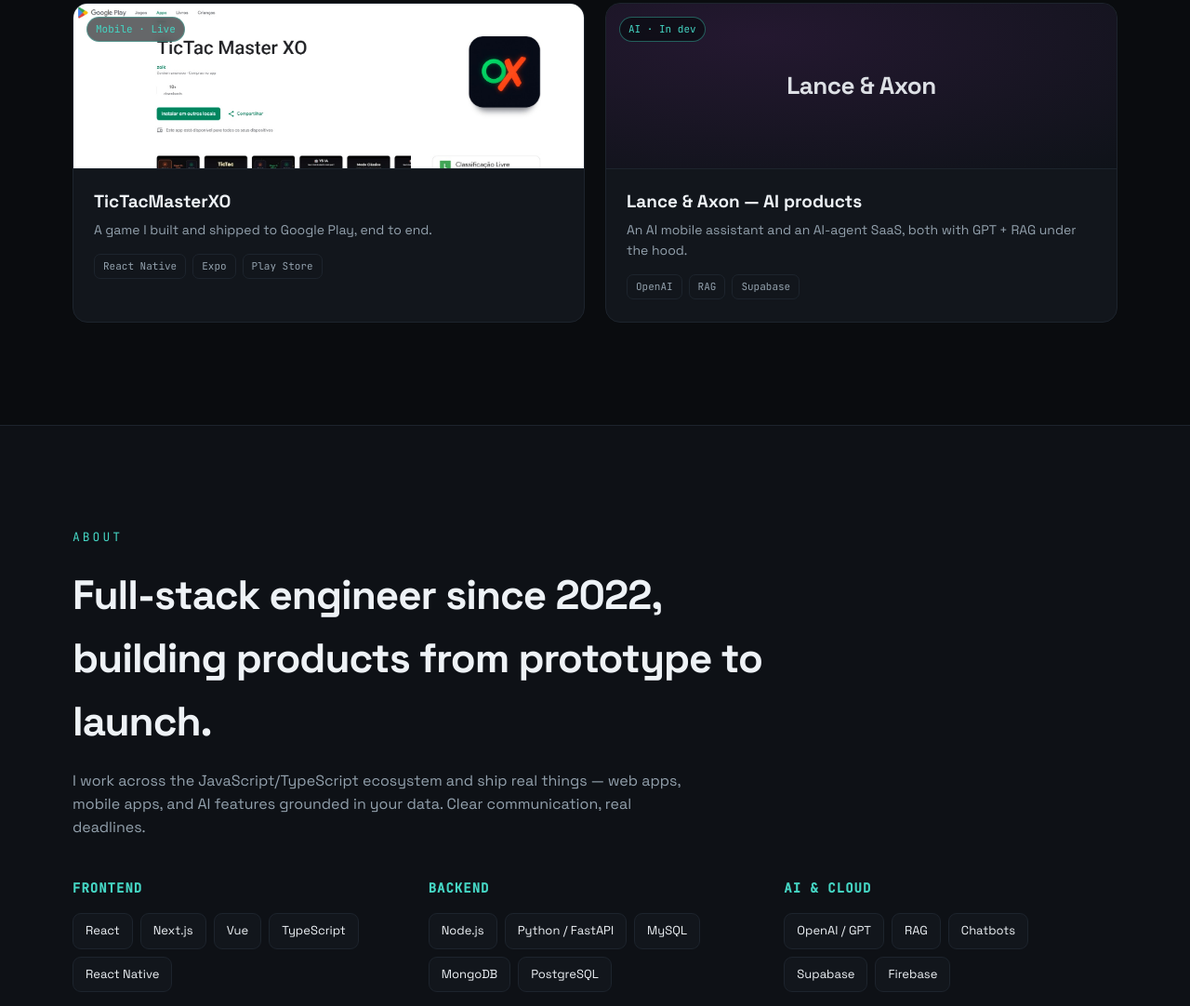
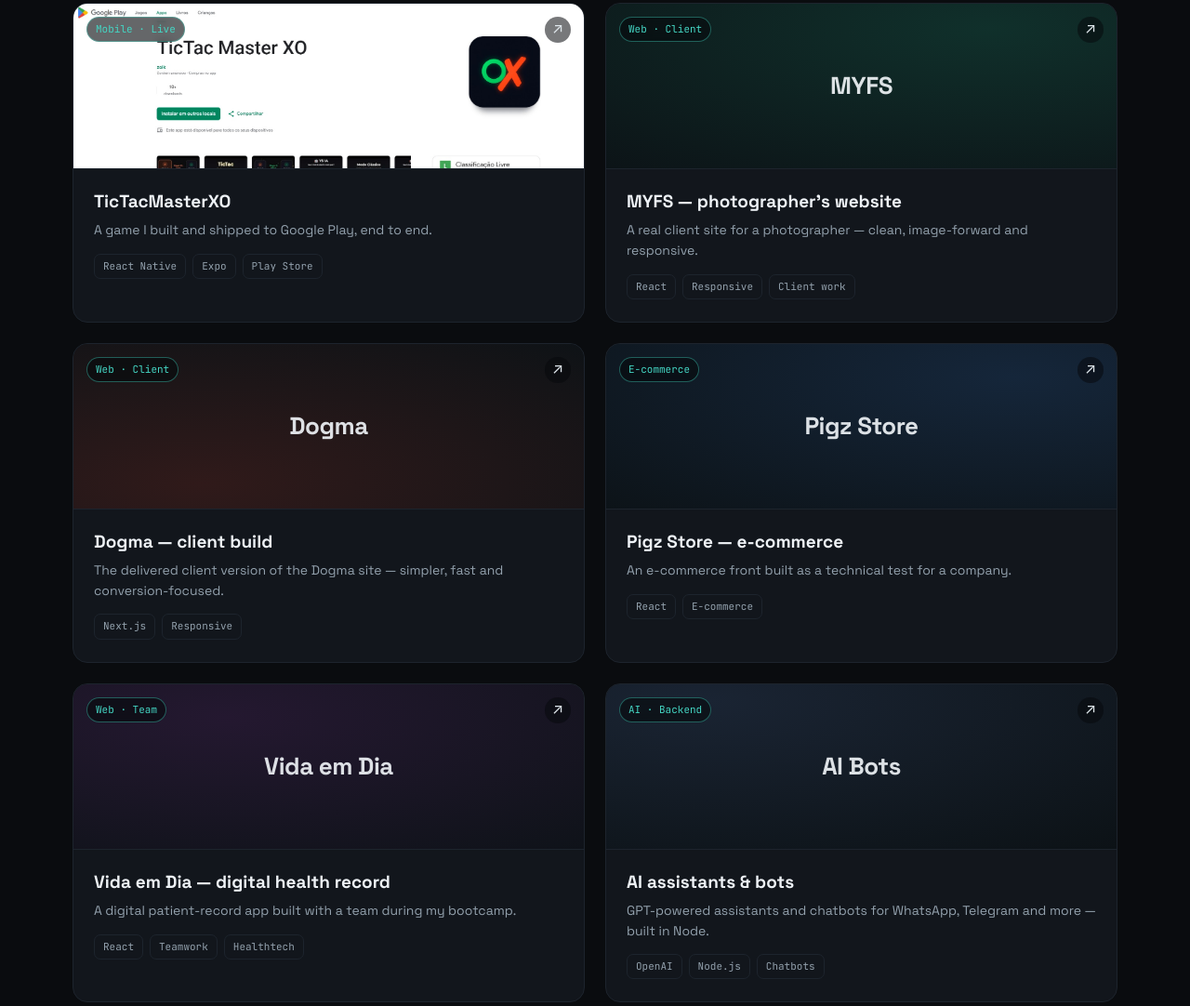
Before and after one commit to GabrielZolk/portfolio-26, a plain HTML site: page index.html in a window 1280 px wide. Shown: the part 1419-2501 px from the top of the page at 93% size. Drawn offline with Linux system fonts and the light colour scheme.

Commit message:
Expand selected work: 8 curated projects + TicTac Play Store link
Add MYFS (client), Dogma client build, Pigz Store, Vida em Dia (team),
AI bots. Styled cards for now; real screenshots to follow.

Co-Authored-By: Claude Opus 4.8 (1M context) <noreply@anthropic.com>

```diff
--- a/index.html
+++ b/index.html
@@ -52,6 +52,9 @@ nav{position:sticky;top:0;z-index:50;backdrop-filter:blur(12px);background:rgba(
 .t2{background:radial-gradient(120% 120% at 20% 10%,#1a2433,#0c1216)}
 .t3{background:radial-gradient(120% 120% at 80% 90%,#2a1f10,#0c1216)}
 .t4{background:radial-gradient(120% 120% at 30% 20%,#241830,#0c1216)}
+.t5{background:radial-gradient(120% 120% at 75% 15%,#10302b,#0c1216)}
+.t6{background:radial-gradient(120% 120% at 25% 85%,#301a1a,#0c1216)}
+.t7{background:radial-gradient(120% 120% at 80% 20%,#15263a,#0c1216)}
 .thumb img{position:absolute;inset:0;width:100%;height:100%;object-fit:cover;object-position:top center}
 .thumb .tag{position:absolute;top:14px;left:14px;z-index:2;font-family:'JetBrains Mono',monospace;font-size:11px;color:var(--teal);border:1px solid rgba(69,214,196,.4);background:rgba(8,10,13,.62);backdrop-filter:blur(4px);padding:4px 9px;border-radius:99px}
 .thumb .arr{position:absolute;top:14px;right:14px;z-index:2;color:#dfe7ec;background:rgba(8,10,13,.55);backdrop-filter:blur(4px);width:28px;height:28px;border-radius:50%;display:grid;place-items:center;transition:.2s}
@@ -110,12 +113,24 @@ footer{border-top:1px solid var(--line);padding:30px 0;display:flex;justify-cont
     <a class="proj reveal d1" href="https://zolkapp.vercel.app/" target="_blank" rel="noopener"><div class="thumb t2"><img src="zolkforge.jpeg" alt="ZOLKFORGE studio site"><span class="tag">Studio</span><span class="arr">↗</span></div>
       <div class="pbody"><h3>ZOLKFORGE — product studio</h3><p>My studio's site: dark, premium identity and case studies.</p>
         <div class="chips"><span class="chip">HTML/CSS/JS</span><span class="chip">Design system</span></div></div></a>
-    <div class="proj reveal"><div class="thumb t3"><img src="tictac.jpeg" alt="TicTacMasterXO on Google Play"><span class="tag">Mobile · Live</span></div>
+    <a class="proj reveal" href="https://play.google.com/store/apps/details?id=com.zolk.TicTacMasterXO" target="_blank" rel="noopener"><div class="thumb t3"><img src="tictac.jpeg" alt="TicTacMasterXO on Google Play"><span class="tag">Mobile · Live</span><span class="arr">↗</span></div>
       <div class="pbody"><h3>TicTacMasterXO</h3><p>A game I built and shipped to Google Play, end to end.</p>
-        <div class="chips"><span class="chip">React Native</span><span class="chip">Expo</span><span class="chip">Play Store</span></div></div></div>
-    <div class="proj reveal d1"><div class="thumb t4"><span class="tag">AI · In dev</span><span class="big">Lance &amp; Axon</span></div>
-      <div class="pbody"><h3>Lance &amp; Axon — AI products</h3><p>An AI mobile assistant and an AI-agent SaaS, both with GPT + RAG under the hood.</p>
-        <div class="chips"><span class="chip">OpenAI</span><span class="chip">RAG</span><span class="chip">Supabase</span></div></div></div>
+        <div class="chips"><span class="chip">React Native</span><span class="chip">Expo</span><span class="chip">Play Store</span></div></div></a>
+    <a class="proj reveal d1" href="https://myfs-website.vercel.app/" target="_blank" rel="noopener"><div class="thumb t5"><span class="tag">Web · Client</span><span class="arr">↗</span><span class="big">MYFS</span></div>
+      <div class="pbody"><h3>MYFS — photographer's website</h3><p>A real client site for a photographer — clean, image-forward and responsive.</p>
+        <div class="chips"><span class="chip">React</span><span class="chip">Responsive</span><span class="chip">Client work</span></div></div></a>
+    <a class="proj reveal" href="https://dogma-1.vercel.app/" target="_blank" rel="noopener"><div class="thumb t6"><span class="tag">Web · Client</span><span class="arr">↗</span><span class="big">Dogma</span></div>
+      <div class="pbody"><h3>Dogma — client build</h3><p>The delivered client version of the Dogma site — simpler, fast and conversion-focused.</p>
+        <div class="chips"><span class="chip">Next.js</span><span class="chip">Responsive</span></div></div></a>
+    <a class="proj reveal d1" href="https://pigz-store.vercel.app/" target="_blank" rel="noopener"><div class="thumb t7"><span class="tag">E-commerce</span><span class="arr">↗</span><span class="big">Pigz Store</span></div>
+      <div class="pbody"><h3>Pigz Store — e-commerce</h3><p>An e-commerce front built as a technical test for a company.</p>
+        <div class="chips"><span class="chip">React</span><span class="chip">E-commerce</span></div></div></a>
+    <a class="proj reveal" href="https://vida-em-dia.vercel.app/" target="_blank" rel="noopener"><div class="thumb t4"><span class="tag">Web · Team</span><span class="arr">↗</span><span class="big">Vida em Dia</span></div>
+      <div class="pbody"><h3>Vida em Dia — digital health record</h3><p>A digital patient-record app built with a team during my bootcamp.</p>
+        <div class="chips"><span class="chip">React</span><span class="chip">Teamwork</span><span class="chip">Healthtech</span></div></div></a>
+    <a class="proj reveal d1" href="https://github.com/GabrielZolk" target="_blank" rel="noopener"><div class="thumb t2"><span class="tag">AI · Backend</span><span class="arr">↗</span><span class="big">AI Bots</span></div>
+      <div class="pbody"><h3>AI assistants &amp; bots</h3><p>GPT-powered assistants and chatbots for WhatsApp, Telegram and more — built in Node.</p>
+        <div class="chips"><span class="chip">OpenAI</span><span class="chip">Node.js</span><span class="chip">Chatbots</span></div></div></a>
   </div>
 </div></section>
 
```
